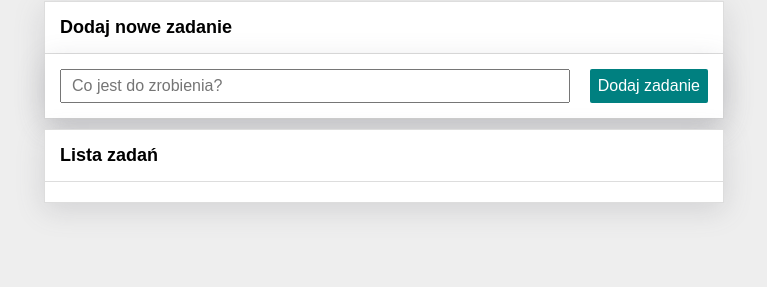
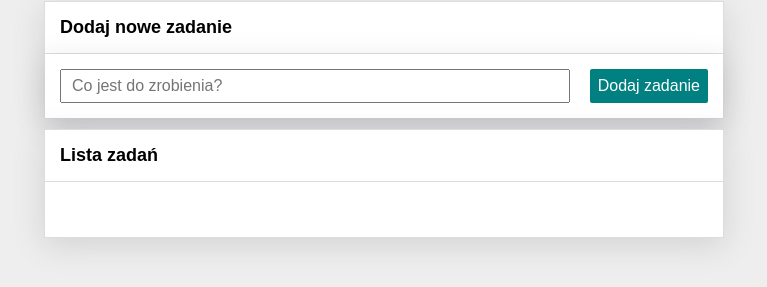
Before and after one commit to ursmal1948/To_do_list, a plain HTML site: page index.html in a window 1280 px wide. Shown: the part 117-404 px from the top of the page, without its empty margins (256-1023 px from the left). Drawn offline with nearby package versions, Linux system fonts and the light colour scheme.

Commit message:
added min height to list

```diff
--- a/css/list.css
+++ b/css/list.css
@@ -2,6 +2,7 @@
     list-style-type: none;
     padding-left: 0;
     margin: 20px;
+    min-height: 15px;
 }
 
 .list__item {
```
